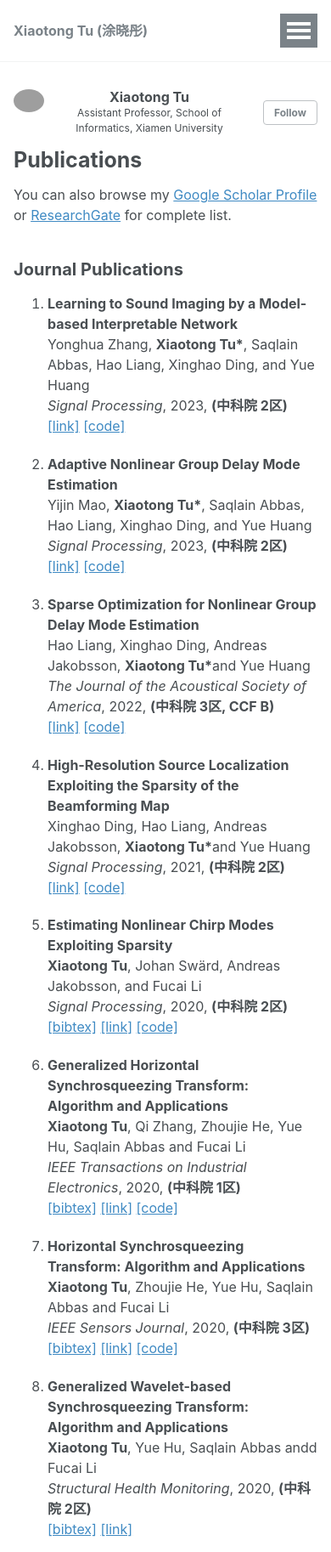
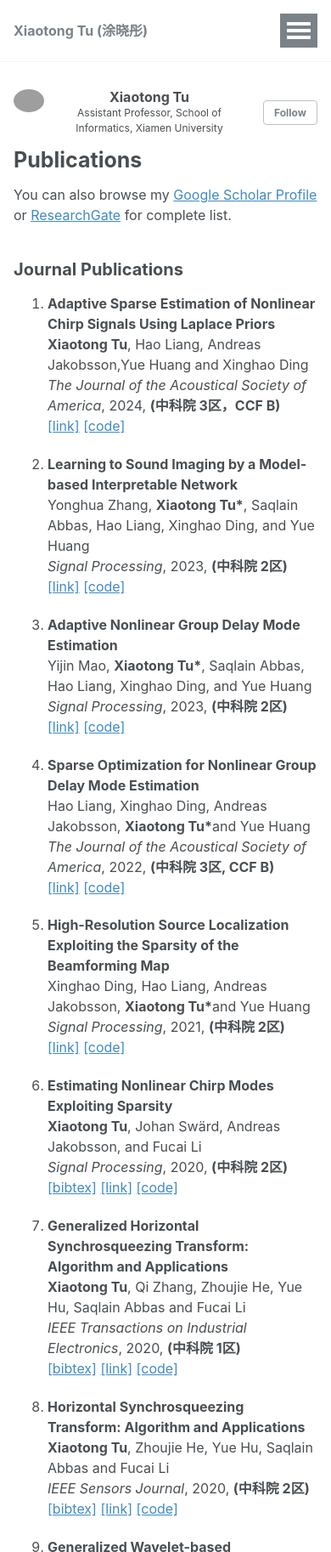
Before and after one commit to tormii/tormii.github.io, a plain HTML site: page publications.html in a window 390 px wide. Shown: the top 1826 px of the page at 85% size. Drawn offline with nearby package versions, Linux system fonts and the light colour scheme; some packages are replaced by stand-ins of ours; grey boxes are pictures that could not be loaded.

Commit message:
Update publications.html

```diff
--- a/publications.html
+++ b/publications.html
@@ -122,6 +122,14 @@
       <script> function toggleBibtex(articleid) { var bib = document.getElementById('bib_' + articleid); if (bib) { if (bib.className.indexOf('bibtex') != -1) { bib.className.indexOf('noshow') == -1 ? bib.className = 'bibtex noshow' : bib.className = 'bibtex'; } } else { return; } } </script>
       <h2 id="journal-publications">Journal Publications</h2>
       <ol class="biblist">
+
+          <!-- Item: ANCME -->
+          <li>
+            <p> <b>Adaptive Sparse Estimation of Nonlinear Chirp Signals Using Laplace Priors</b><br> <b>Xiaotong Tu</b>,  Hao Liang, Andreas Jakobsson,Yue Huang and Xinghao Ding <br> <i>The Journal of the Acoustical Society of America</i>,
+              2024, <b>(中科院 3区，CCF B)</b><br> <a
+                href="https://pubs.aip.org/asa/jasa/article-abstract/155/1/78/2932415/Adaptive-sparse-estimation-of-nonlinear-chirp?redirectedFrom=fulltext" class="textlink"
+                target="_blank">[link]</a> <a href="https://github.com/HauLiang/ANCME" class="textlink"
+                target="_blank">[code]</a></p>
          <!-- Item: DAMAS-FISTA-LASSO -->
          <li>
           <p> <b>Learning to Sound Imaging by a Model-based Interpretable Network</b><br> Yonghua Zhang, <b>Xiaotong Tu*</b>, Saqlain Abbas, Hao Liang, Xinghao Ding, and Yue Huang<br> <i>Signal Processing</i>,
@@ -192,7 +200,7 @@
         </li><!-- Item: HST -->
         <li>
           <p> <b>Horizontal Synchrosqueezing Transform: Algorithm and Applications</b><br> <b>Xiaotong Tu</b>, Zhoujie
-            He, Yue Hu, Saqlain Abbas and Fucai Li<br> <i>IEEE Sensors Journal</i>, 2020, <b>(中科院 3区)</b><br> <a
+            He, Yue Hu, Saqlain Abbas and Fucai Li<br> <i>IEEE Sensors Journal</i>, 2020, <b>(中科院 2区)</b><br> <a
               href="javascript:toggleBibtex('HST')" class="textlink">[bibtex]</a> <a
               href="https://ieeexplore.ieee.org/document/8950127" class="textlink" target="_blank">[link]</a> <a
               href="https://github.com/tormii/HST" class="textlink" target="_blank">[code]</a></p>
@@ -247,7 +255,7 @@
         <li>
           <p> <b> Parameterized Synchrosqueezing Transform with Application to Machine Fault Diagnosis</b><br>
             <b>Xiaotong Tu</b>, Wenjie Bao, Yue Hu, Saqlain Abbas and Fucai Li<br> <i>IEEE Sensors Journal</i>, 2019,
-            <b>(中科院 3区)</b><br> <a href="javascript:toggleBibtex('PST')" class="textlink">[bibtex]</a> <a
+            <b>(中科院 2区)</b><br> <a href="javascript:toggleBibtex('PST')" class="textlink">[bibtex]</a> <a
               href="https://ieeexplore.ieee.org/abstract/document/8725508?casa_token=USUbRkpS7TIAAAAA:8Nwqmw3G7a3nRXXVuxtWZIL8pPgWhLhkxIbNyy5bK-qjEIiVR1C5rO-fxOJ1vNQ6emeYuwG1dg"
               class="textlink" target="_blank">[link]</a></p>
           <div id="bib_PST" class="bibtex noshow">
@@ -267,7 +275,7 @@
         <li>
           <p> <b> Instantaneous Frequency Estimation for Nonlinear FM Signal based on Modified Polynomial Chirplet
               Transform</b><br> <b>Xiaotong Tu</b>, Yue Hu, Fucai Li, Saqlain Abbas and Yang Liu<br> <i>IEEE
-              Transactions on Instrumentation and Measurement</i>, 2017, <b>(中科院 3区)</b><br> <a
+              Transactions on Instrumentation and Measurement</i>, 2017, <b>(中科院 2区)</b><br> <a
               href="javascript:toggleBibtex('MPCT')" class="textlink">[bibtex]</a> <a
               href="https://ieeexplore.ieee.org/abstract/document/8725508?casa_token=USUbRkpS7TIAAAAA:8Nwqmw3G7a3nRXXVuxtWZIL8pPgWhLhkxIbNyy5bK-qjEIiVR1C5rO-fxOJ1vNQ6emeYuwG1dg"
               class="textlink" target="_blank">[link]</a></p>
@@ -288,6 +296,12 @@
       </ol>
       <h2 id="conference-publications">Conference Publications</h2>
       <ol class="biblist">
+               <!-- Item: AnoCSR -->
+     <li>
+      <p> <b>AnoCSR–A Convolutional Sparse Reconstructive Noise-Robust Framework for Industrial Anomaly Detection</b><br> Jie Zhong, <b>Xiaotong Tu*</b>, Yue Huang, Xinghao Ding
+             <br> <i>Chinese Conference on Pattern Recognition and Computer Vision (PRCV), CN</i>, 2023.<b> (CCF C)</b><br> <a
+          href="https://link.springer.com/chapter/10.1007/978-981-99-8469-5_29"
+          class="textlink" target="_blank">[link]</a> </p>
        <!-- Item: IDDP -->
      <li>
       <p> <b>Self-supervised Image Denoising Using Implicit Deep Denoiser Prior</b><br> Huangxing Lin, Yihong Zhuang, Xinghao Ding, Delu Zeng, Yue Huang, <b>Xiaotong Tu*</b>, John Paisley
```
